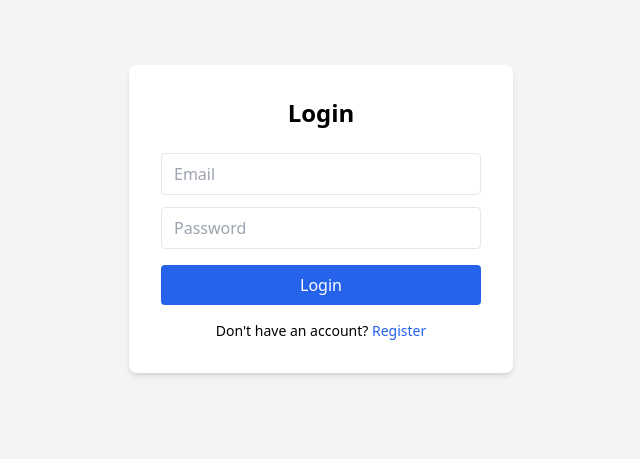
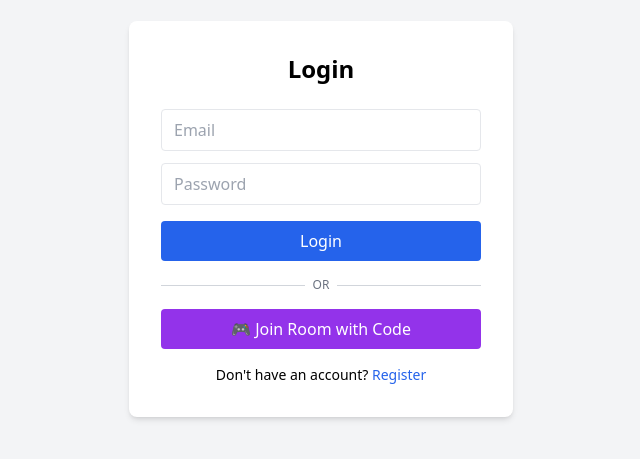
Before and after one commit to adavkarvarad2006/ai-quiz-arena, a React (Vite) app in the folder client/: page /login in a window 1280 px wide. Shown: the part 181-640 px from the top of the page, without its empty margins (319-959 px from the left). Built offline with nearby package versions, Linux system fonts and the light colour scheme; no server answers.

Commit message:
Update project

```diff
--- a/client/src/pages/Login.jsx
+++ b/client/src/pages/Login.jsx
@@ -62,9 +62,25 @@ function Login() {
           {loading ? "Logging in..." : "Login"}
         </button>
 
+        <div className="relative my-4">
+          <div className="absolute inset-0 flex items-center">
+            <div className="w-full border-t border-gray-300"></div>
+          </div>
+          <div className="relative flex justify-center text-xs uppercase">
+            <span className="bg-white px-2 text-gray-500">Or</span>
+          </div>
+        </div>
+
+        <Link
+          to="/join"
+          className="block w-full text-center bg-purple-600 text-white py-2 rounded hover:bg-purple-700 font-medium"
+        >
+          🎮 Join Room with Code
+        </Link>
+
         <p className="text-sm text-center mt-4">
           Don't have an account?{" "}
-          <Link to="/register" className="text-blue-600">
+          <Link to="/register" className="text-blue-600 font-medium hover:underline">
             Register
           </Link>
         </p>
```
